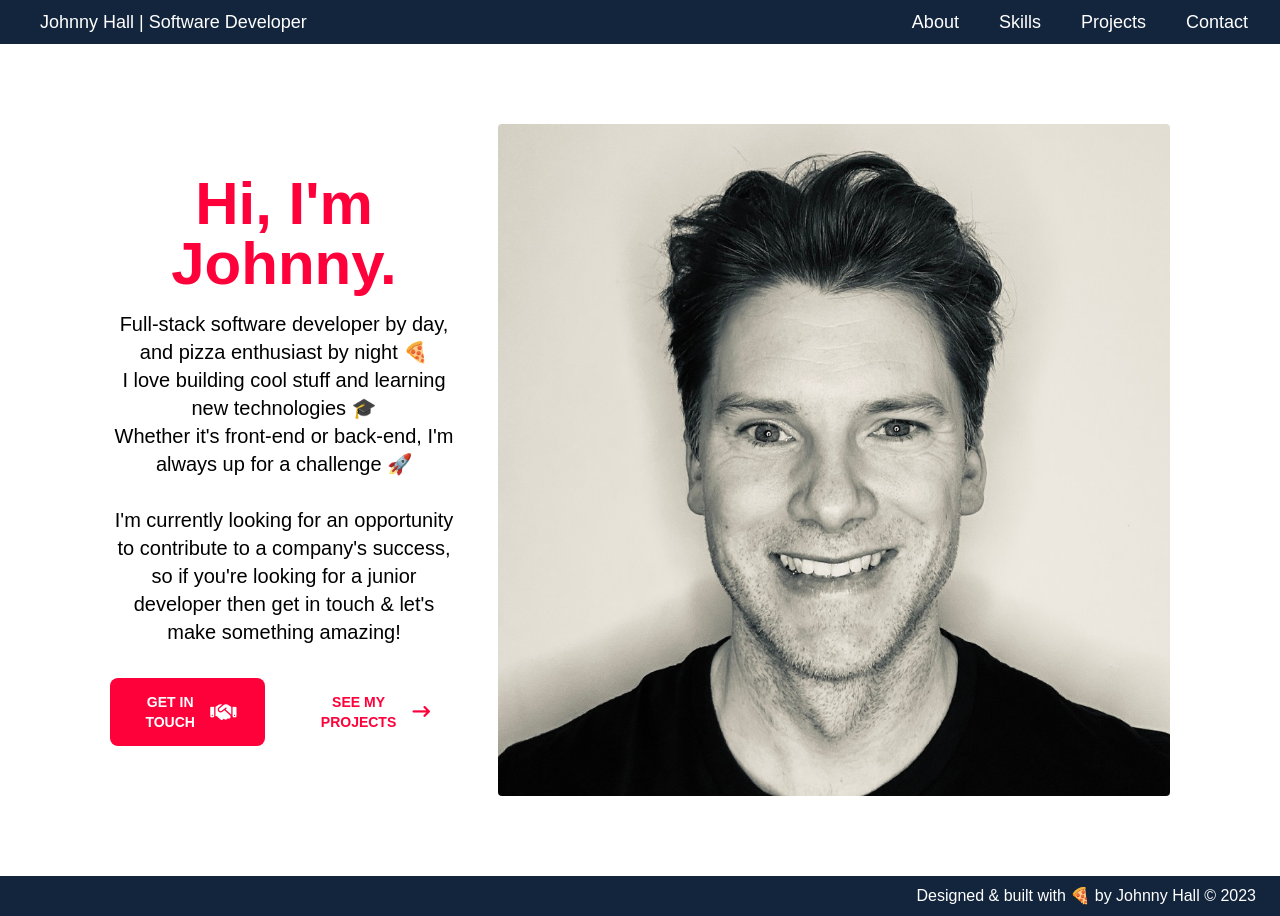
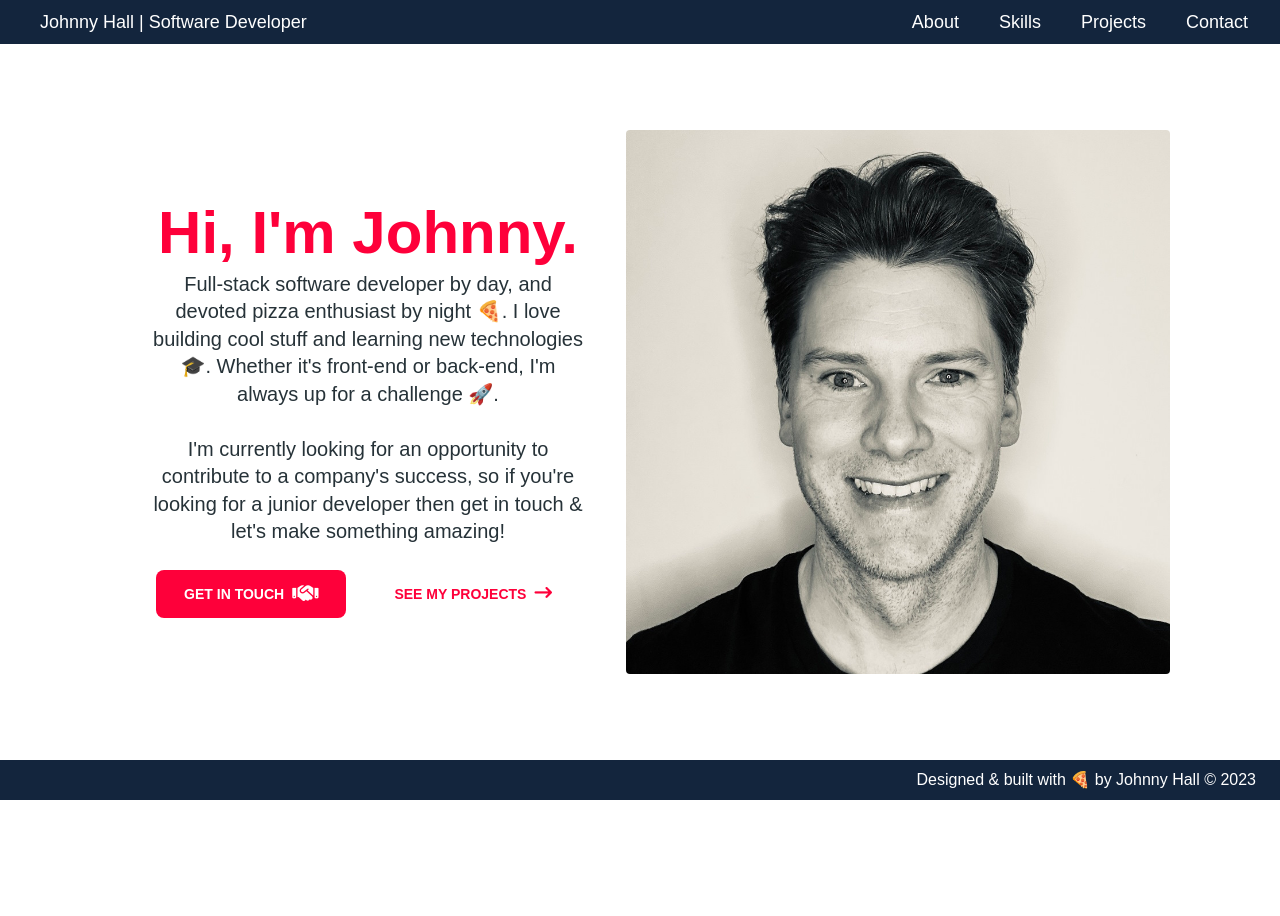
Before and after one commit to jbhall4291/portfolio, a React (Create React App) app: page / in a window 1280 px wide. After the commit the page ends 800 px from the top, so only its background shows below. Built offline with nearby package versions, Linux system fonts and the light colour scheme.

Commit message:
center content vertically on page

```diff
--- a/src/App.js
+++ b/src/App.js
@@ -33,7 +33,7 @@ function App() {
     <div className="flex min-h-screen flex-col">
       <Router>
         <Header />
-        <div className="flex-grow">
+        <div className="flex-grow  flex justify-center items-center">
           <Routes>
             <Route path="/" element={<Hero />} />
             <Route path="/about" element={<About />} />
--- a/src/components/Hero.jsx
+++ b/src/components/Hero.jsx
@@ -13,67 +13,69 @@ import {
   IconButton,
 } from "@material-tailwind/react";
 
-const handleLinkClick = (event, target) => {
-  event.preventDefault();
-  const navbarHeight = document.querySelector("#header").offsetHeight;
-  const element = document.querySelector(target);
-  const elementPosition =
-    element.getBoundingClientRect().top + window.pageYOffset;
-  const offsetPosition = elementPosition - navbarHeight;
+// const handleLinkClick = (event, target) => {
+//   event.preventDefault();
+//   const navbarHeight = document.querySelector("#header").offsetHeight;
+//   const element = document.querySelector(target);
+//   const elementPosition =
+//     element.getBoundingClientRect().top + window.pageYOffset;
+//   const offsetPosition = elementPosition - navbarHeight;
 
-  window.scrollTo({
-    top: offsetPosition,
-    behavior: "smooth",
-  });
-};
+//   window.scrollTo({
+//     top: offsetPosition,
+//     behavior: "smooth",
+//   });
+// };
 
 function Hero() {
   return (
-    <section id="hero" className="text-black ">
-      <div className="container mx-auto flex flex-col items-center px-5 py-5 md:px-10 md:py-20 lg:flex-row lg:gap-x-10 ">
-        <div className="order-2 mb-16 flex flex-col items-center text-center lg:order-1 lg:mb-0 lg:w-1/2 lg:max-w-screen-md lg:flex-grow lg:items-center lg:justify-center lg:pr-0   lg:text-left">
-          <h1 className="headline-font mb-4 text-center text-3xl font-medium text-highlight md:text-6xl">
+    <section id="hero" className="text-black  ">
+      <div className="container mx-auto flex flex-col items-center px-5 py-5 md:px-10 md:py-20 lg:flex-row  lg:text-left ">
+        <div className="order-2 mb-16 flex flex-col items-center text-center lg:order-1 lg:mb-0 lg:w-1/2 lg:max-w-screen-md lg:flex-grow lg:items-center lg:justify-center lg:px-10    ">
+          <h1 className=" headline-font mt-4 mb-2 text-center text-3xl font-medium text-highlight md:text-6xl">
             Hi, I'm Johnny.
           </h1>
-          <p className="mb-8 text-center leading-relaxed md:text-lg lg:text-xl">
-            Full-stack software developer by day, and pizza enthusiast by night
-            🍕
-            <br />
-            I love building cool stuff and learning new technologies 🎓
-            <br />
-            Whether it's front-end or back-end, I'm always up for a challenge 🚀
+          <Typography
+            variant="h5"
+            color="blue-gray"
+            className="mb-2 pb-4 text-center"
+          >
+            Full-stack software developer by day, and devoted pizza enthusiast
+            by night 🍕. I love building cool stuff and learning new
+            technologies 🎓. Whether it's front-end or back-end, I'm always up
+            for a challenge 🚀.
             <br />
             <br />
             I'm currently looking for an opportunity to contribute to a
             company's success, so if you're looking for a junior developer then
             get in touch & let's make something amazing!
-          </p>
+          </Typography>
+
           <div className="m-auto flex items-center justify-center gap-5">
-            <a href="/contact" className="inline-block align-middle">
+            <Link
+              to="/contact"
+              className="btn inline-block align-middle text-red-500"
+            >
               <Button
                 size="lg"
                 variant="text"
-                className="flex items-center gap-2 bg-highlight align-middle text-white"
+                className="flex items-center gap-2 bg-highlight align-middle text-white hover:bg-highlight  hover:shadow-xl"
               >
                 GET IN TOUCH
-                <i class="fa-solid fa-handshake fa-xl "></i>
-                {/* <i class="fa-solid fa-square"></i> */}
-                {/* <i className="fa-solid fa-comment fa-xl  align-bottom"></i> */}
-                {/* <i className="fa-brands fa-youtube fa-lg" /> */}
-                {/* <FontAwesomeIcon icon={faCircle} fade size="2xs" style={{ color: "#ff0000" }} /> */}
+                <i className="fa-solid fa-handshake fa-xl "></i>
               </Button>
-            </a>
+            </Link>
 
             <InternalLink text="SEE MY PROJECTS" internalRoute="/projects" />
           </div>
         </div>
-        <div className="order-1 w-4/6 md:w-1/2 lg:order-2 lg:w-full lg:max-w-2xl">
-          <img
-            className="rounded object-cover object-center "
-            alt="hero"
-            src={profile}
-          />
-        </div>
+        {/* <div className="flex order-1 w-4/6 md:w-1/2 lg:order-2 lg:w-full lg:max-w-2xl justify-center"> */}
+        <img
+          className="lg:order-1 sm:h-[34rem] rounded object-cover object-center"
+          alt="hero"
+          src={profile}
+        />
+        {/* </div> */}
       </div>
     </section>
   );
--- a/src/components/InternalLink.jsx
+++ b/src/components/InternalLink.jsx
@@ -17,7 +17,7 @@ function InternalLink({ text, icon, internalRoute }) {
       <Button
         size="lg"
         variant="text"
-        className="flex items-center gap-2 text-highlight "
+        className="flex items-center gap-2 text-highlight hover:shadow-xl "
       >
         {text}
         <i className="fas fa-arrow-right-long fa-lg" />
```
